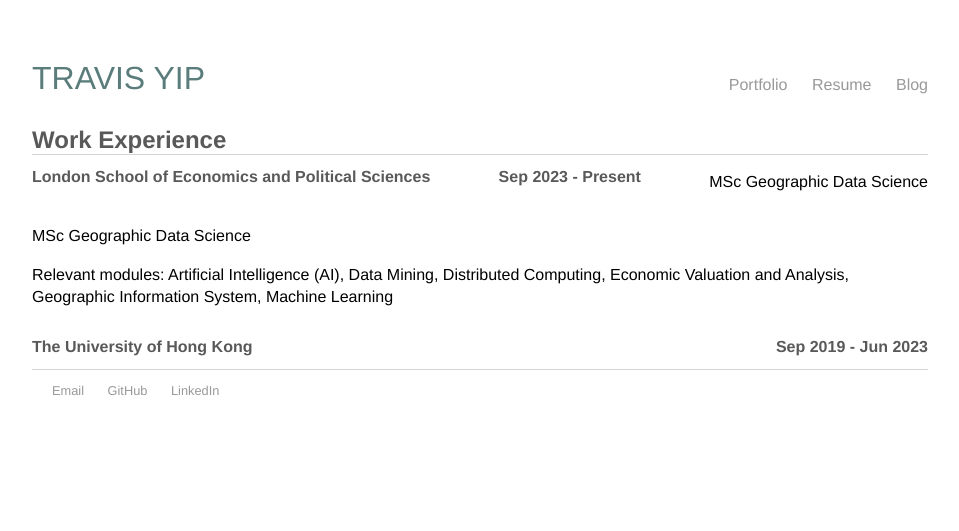
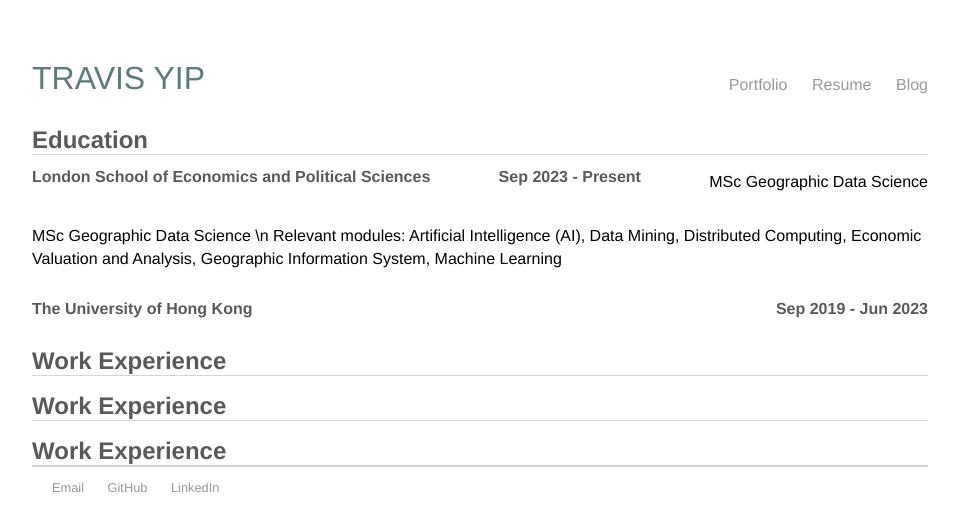
Before and after one commit to cwtravisyip/cwtravisyip.github.io, a Jekyll site: the page built from resume/index.html, in a window 1280 px wide. Shown: the top 531 px of the page, without its empty margins (160-1119 px from the left). Built offline with Jekyll 4.4.1, drawn with Linux system fonts in a browser that asks for light colours.

Commit message:
Initialise heading for resume page

```diff
--- a/resume/index.html
+++ b/resume/index.html
@@ -3,19 +3,30 @@
 title: Travis Yip| Resume
 ---
 <div class="textchunk">
-	<h1 class="resume">Work Experience</h1>
+	<!-- Education Block-->
+	<h1 class="resume">Education</h1>
 	<header>
 		<h2 class="resume">London School of Economics and Political Sciences</h2>
 		<h2 class="resume">Sep 2023 - Present</h2>
-		<p>MSc Geographic Data Science</p>
+<p>MSc Geographic Data Science</p>
 	</header>
-	<p>MSc Geographic Data Science</p>
-	<p>Relevant modules: Artificial Intelligence (AI), Data Mining, Distributed Computing, Economic Valuation and Analysis, Geographic Information System, Machine Learning</p>
+	<p>MSc Geographic Data Science \n
+		Relevant modules: Artificial Intelligence (AI), Data Mining, Distributed Computing, Economic Valuation and Analysis, Geographic Information System, Machine Learning
+	</p>
+
 
 	<header>
 		<h2 class="resume">The University of Hong Kong</h2>
 		<h2 class="resume">Sep 2019 - Jun 2023</h2>
 	</header>
+	<!-- Work Experience Block-->
+	<h1 class="resume">Work Experience</h1>
+
+	<!-- Extra-Cirriculum Block-->
+	<h1 class="resume">Work Experience</h1>
+
+	<!-- Skills Block-->
+	<h1 class="resume">Work Experience</h1>
 
 
 </div><!-- /.textchunk -->
```
